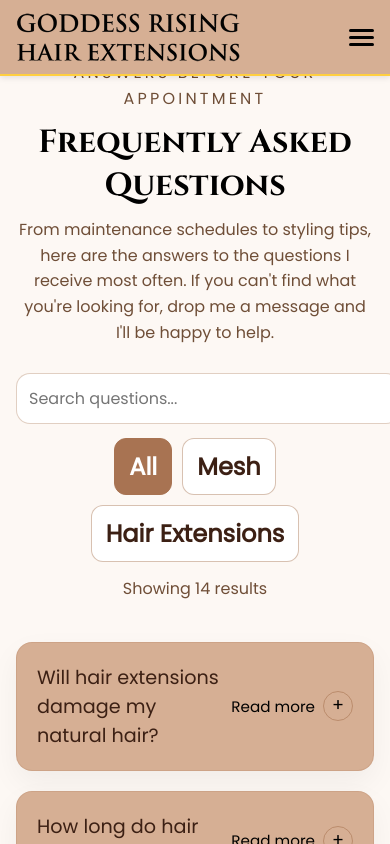
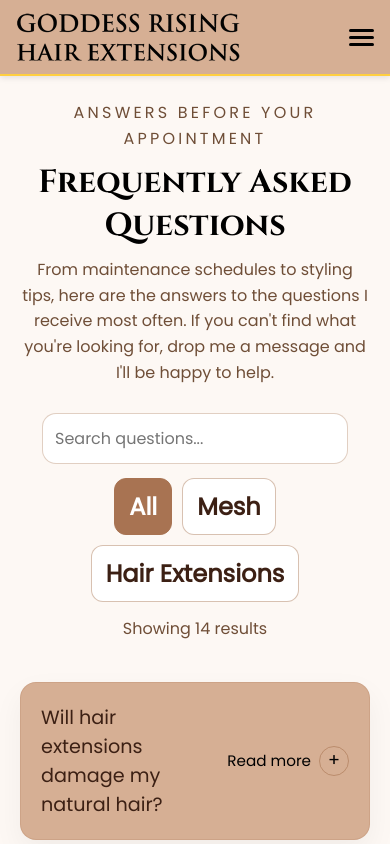
Before and after one commit to mr-aust1n/GoddessRisingNext, a Next.js app: page /faq in a window 390 px wide. Shown: the top 844 px of the page. Built offline with nearby package versions, Linux system fonts and the light colour scheme.

Commit message:
faq page padding

```diff
--- a/styles/Faq.module.css
+++ b/styles/Faq.module.css
@@ -237,7 +237,7 @@
 
 @media (max-width: 640px) {
     .faqPage {
-        padding: 60px 16px;
+        padding: 100px 20px;
     }
 
     .faqItem {
@@ -246,5 +246,6 @@
 
     .searchInput {
         padding: 12px;
+        max-width: 80%;
     }
 }
--- a/styles/HairExtensions.module.css
+++ b/styles/HairExtensions.module.css
@@ -1,7 +1,9 @@
 /* === HERO (copied from MeshIntegration.module.css) === */
 .heroSection {
     background-color: var(--footer-color);
-    padding: 70px 20px 40px;
+    padding: 100px 20px 40px;
+
+
 }
 
 .heroInner {
```
